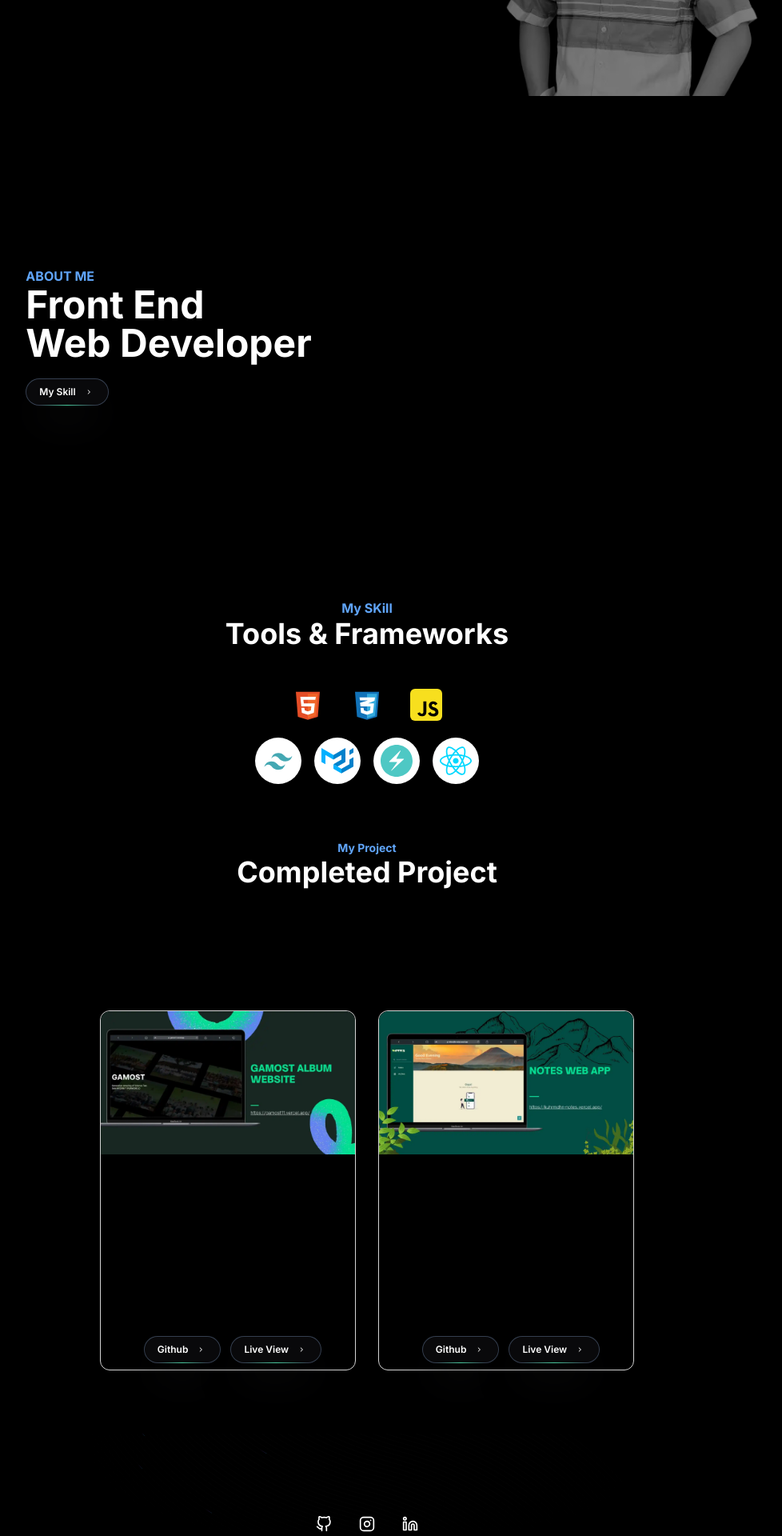
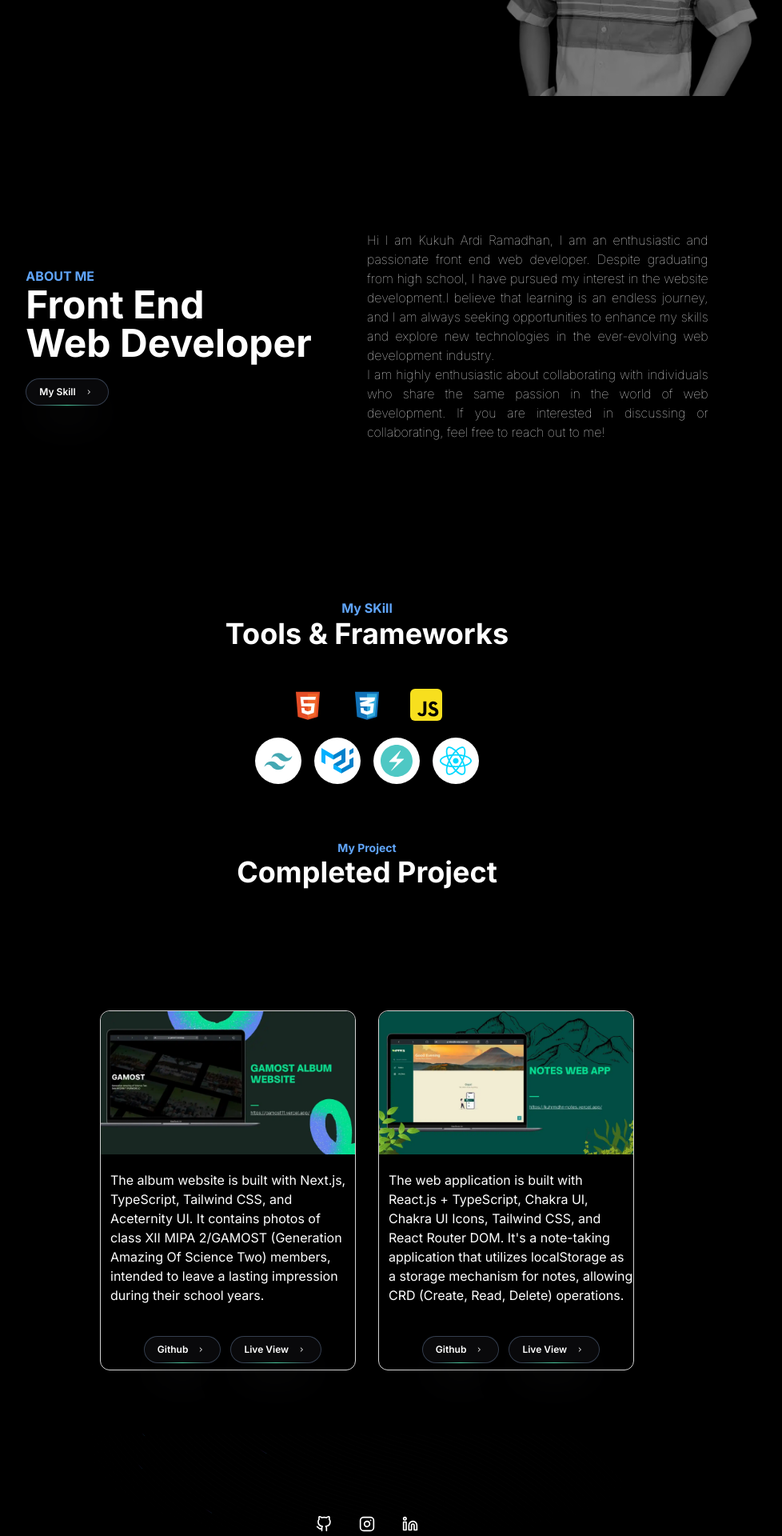
Before and after one commit to kuhrmdhn/personal-web, a Next.js app: page / in a window 1280 px wide. Shown: the part 680-2600 px from the top of the page at 80% size, without its empty margins (181-1159 px from the left). Built offline with nearby package versions, Linux system fonts and the light colour scheme.

Commit message:
edit font color, and add project description

```diff
--- a/src/app/components/ui/project-card.tsx
+++ b/src/app/components/ui/project-card.tsx
@@ -21,7 +21,7 @@ type projectItem = {
 
 export default function ProjectCard({ item }: projectItem) {
     return (
-        <div className='h-[450px] w-72 sm:w-80 border border-neutral-300 rounded-xl'>
+        <div className='h-[450px] w-72 sm:w-80 border border-neutral-300 rounded-xl text-white'>
             <section>
                 <Image className='rounded-t-xl' alt={item.title} src={item.source} height={250} width={400} />
             </section>
--- a/src/app/elements/ProjectList.tsx
+++ b/src/app/elements/ProjectList.tsx
@@ -8,7 +8,7 @@ export default function ProjectList() {
             source: "/image/gamost11-preview.webp",
             btn1Text: "Github",
             btn2Text: "Live View",
-            description: "Lorem, ipsum dolor sit amet consectetur adipisicing elit. Eveniet tempora labore, fugit ea nisi aut in necessitatibus corrupti temporibus non, voluptatum, debitis exercitationem eos nemo perspiciatis molestias ipsa delectus dicta doloribus distinctio accusamus fugiat totam. Omnis iure quod eveniet nobis incidunt quo, laudantium esse dicta eaque dolore ex voluptatum! Consectetur accusamus accusantium odio assumenda, cupiditate molestias omnis aspernatur magnam quam fugit consequuntur pariatur suscipit repudiandae expedita officiis. Animi impedit aliquam commodi est iure ad enim nam inventore ipsam magnam fugit nemo ratione velit iste, in voluptates, accusantium repellendus exercitationem autem voluptatibus dolorum nostrum, assumenda aperiam! Unde debitis illum consectetur enim?",
+            description: "The album website is built with Next.js, TypeScript, Tailwind CSS, and Aceternity UI. It contains photos of class XII MIPA 2/GAMOST (Generation Amazing Of Science Two) members, intended to leave a lasting impression during their school years.",
             height: 100,
             width: 250,
             github: "https://github.com/kuhrmdhn/gamost11",
@@ -19,7 +19,7 @@ export default function ProjectList() {
             source: "/image/notes-preview.webp",
             btn1Text: "Github",
             btn2Text: "Live View",
-            description: "Notes is a website app built with React TS. You can save notes here.",
+            description: "The web application is built with React.js + TypeScript, Chakra UI, Chakra UI Icons, Tailwind CSS, and React Router DOM. It's a note-taking application that utilizes localStorage as a storage mechanism for notes, allowing CRD (Create, Read, Delete) operations.",
             height: 100,
             width: 250,
             github: "https://github.com/kuhrmdhn/notes-apps",
--- a/src/app/section-page/AboutPage.tsx
+++ b/src/app/section-page/AboutPage.tsx
@@ -6,8 +6,8 @@ export default function AboutPage() {
   const onClick = () => window.location.href = "#skill"
 
   return (
-    <section id='about' className='w-full min-h-max h-max md:h-[50svh] lg:h-[75svh] flex flex-col sm:flex-row justify-center items-center gap-7 sm:gap-0'>
-      <div className='h-max w-max md:w-1/3 text-white text-lg sm:text-3xl lg:text-5xl font-bold flex flex-col items-center md:block'>
+    <section id='about' className='w-full min-h-max h-max md:h-[50svh] lg:h-[75svh] text-white flex flex-col sm:flex-row justify-center items-center gap-7 sm:gap-0'>
+      <div className='h-max w-max md:w-1/3 text-lg sm:text-3xl lg:text-5xl font-bold flex flex-col items-center md:block'>
         <h6 className='text-mainBlue text-sm md:text-base'>ABOUT ME</h6>
         <h1>Front End</h1>
         <h1>Web Developer</h1>
```
